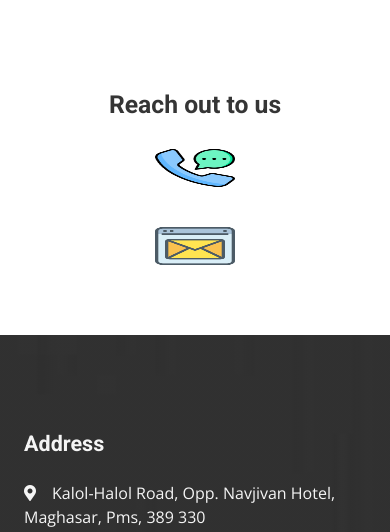
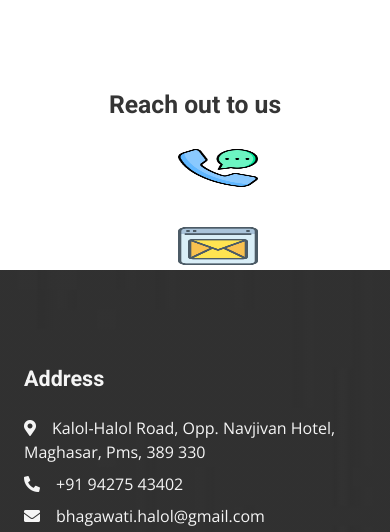
Before and after one commit to HR8104/Bhagawati_timber, a plain HTML site: page contact.html in a window 390 px wide. Shown: the part 1540-2072 px from the top of the page. Drawn offline with nearby package versions, Linux system fonts and the light colour scheme; files whose address does not match are found by name.

Commit message:
Second commit

```diff
--- a/css/style.css
+++ b/css/style.css
@@ -646,8 +646,8 @@
 
 @media screen and (max-width: 768px) {
     .contact-buttons {
-        width: 50%; /* Slightly larger width on tablets and smaller screens */
-        height: 30%;
+        width: 60px; /* Slightly larger width on tablets and smaller screens */
+        height: 40px
     }
 
     .contact-buttons .button {
@@ -663,8 +663,8 @@
 
 @media screen and (max-width: 480px) {
     .contact-buttons {
-        width: 90%; /* Take almost full width on very small screens */
-        height: 100px;
+        width: 60px; /* Take almost full width on very small screens */
+        height: 35px;
     }
 
     .contact-buttons .button {
```
